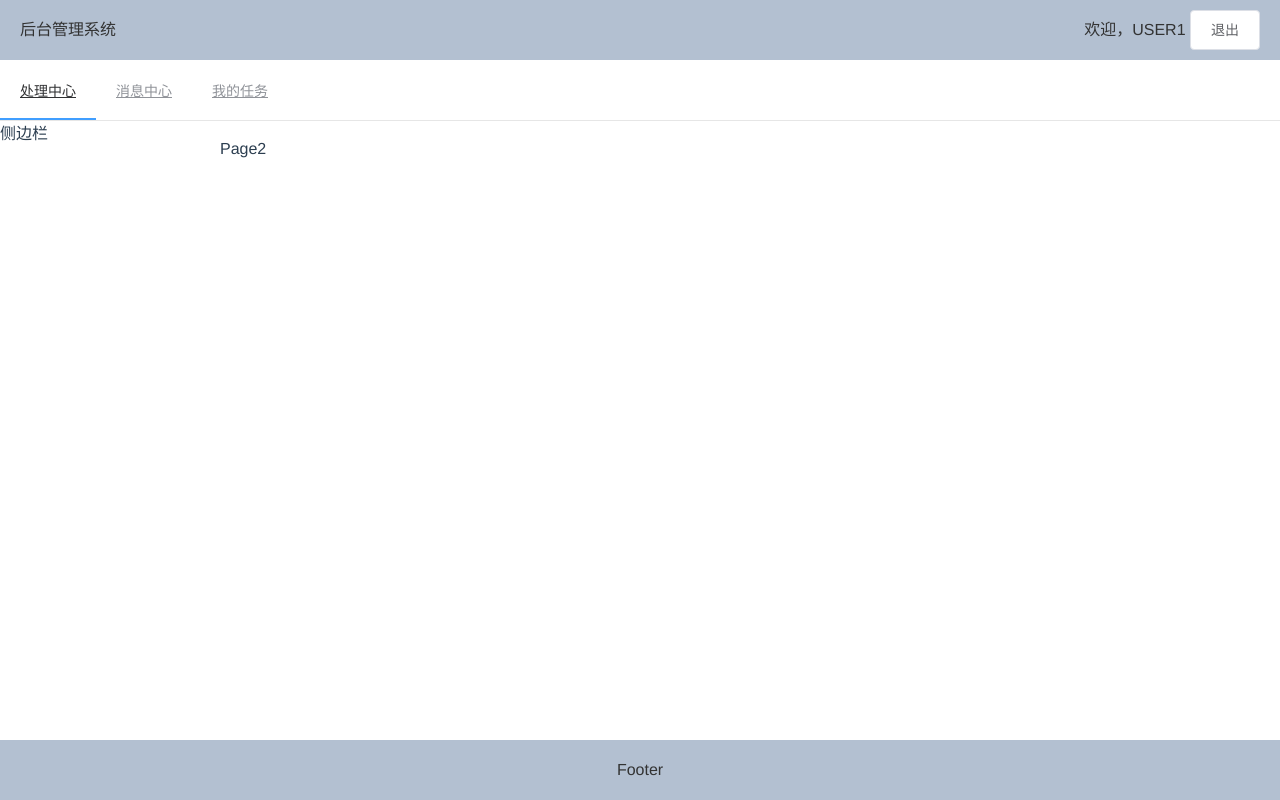
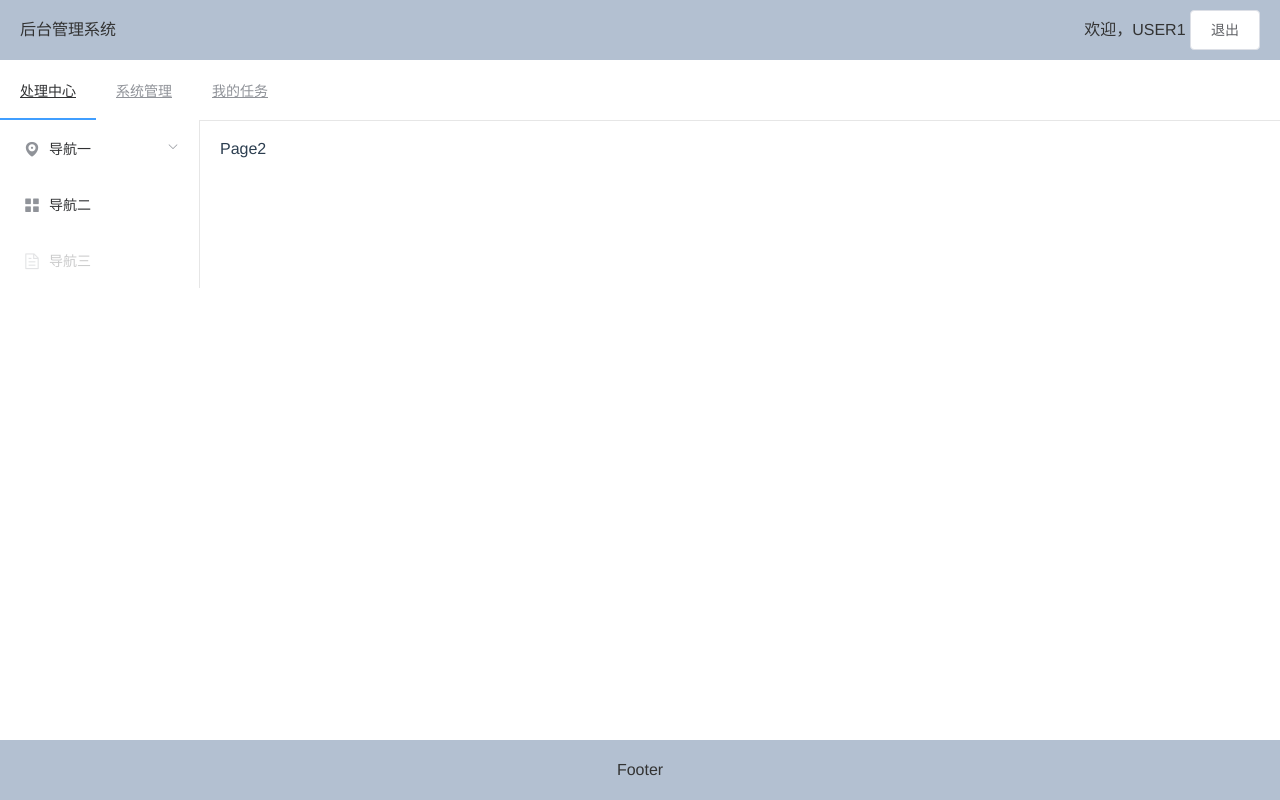
Before and after one commit to Weird-Normal/vue-backend, a Vue app: page /page2 in a window 1280 px wide. Built offline with nearby package versions, Linux system fonts and the light colour scheme.

Commit message:
权限管理页面

```diff
--- /dev/null
+++ b/src/components/aside/Aside1.vue
@@ -0,0 +1,54 @@
+<template>
+  <div class="my-aside">
+    <el-menu default-active="1" @open="handleOpen" @close="handleClose">
+      <el-submenu index="1">
+        <template slot="title">
+          <i class="el-icon-location"></i>
+          <span>导航一</span>
+        </template>
+        <el-menu-item-group>
+          <template slot="title">分组一</template>
+          <el-menu-item index="1-1"><router-link to="/page1/table">表格</router-link></el-menu-item>
+          <el-menu-item index="1-2">选项2</el-menu-item>
+        </el-menu-item-group>
+        <el-menu-item-group title="分组2">
+          <el-menu-item index="1-3">选项3</el-menu-item>
+        </el-menu-item-group>
+        <el-submenu index="1-4">
+          <template slot="title">选项4</template>
+          <el-menu-item index="1-4-1">选项1</el-menu-item>
+        </el-submenu>
+      </el-submenu>
+      <el-menu-item index="2">
+        <i class="el-icon-menu"></i>
+        <span slot="title">导航二</span>
+      </el-menu-item>
+      <el-menu-item index="3" disabled>
+        <i class="el-icon-document"></i>
+        <span slot="title">导航三</span>
+      </el-menu-item>
+    </el-menu>
+  </div>
+</template>
+
+<script>
+export default {
+  name: 'Aside1',
+  data () {
+    return {
+    }
+  },
+  methods: {
+    handleOpen (key, keyPath) {
+      console.log(key, keyPath)
+    },
+    handleClose (key, keyPath) {
+      console.log(key, keyPath)
+    }
+  }
+}
+</script>
+
+<style>
+
+</style>
--- /dev/null
+++ b/src/components/aside/Aside2.vue
@@ -0,0 +1,54 @@
+<template>
+  <div class="my-aside">
+    <el-menu default-active="1" @open="handleOpen" @close="handleClose">
+      <el-submenu index="1">
+        <template slot="title">
+          <i class="el-icon-location"></i>
+          <span>导航一</span>
+        </template>
+        <el-menu-item-group>
+          <template slot="title">分组一</template>
+          <el-menu-item index="1-1"><router-link to="/page2/auth">管理</router-link></el-menu-item>
+          <el-menu-item index="1-2">选项2</el-menu-item>
+        </el-menu-item-group>
+        <el-menu-item-group title="分组2">
+          <el-menu-item index="1-3">选项3</el-menu-item>
+        </el-menu-item-group>
+        <el-submenu index="1-4">
+          <template slot="title">选项4</template>
+          <el-menu-item index="1-4-1">选项1</el-menu-item>
+        </el-submenu>
+      </el-submenu>
+      <el-menu-item index="2">
+        <i class="el-icon-menu"></i>
+        <span slot="title">导航二</span>
+      </el-menu-item>
+      <el-menu-item index="3" disabled>
+        <i class="el-icon-document"></i>
+        <span slot="title">导航三</span>
+      </el-menu-item>
+    </el-menu>
+  </div>
+</template>
+
+<script>
+export default {
+  name: 'Aside2',
+  data () {
+    return {
+    }
+  },
+  methods: {
+    handleOpen (key, keyPath) {
+      console.log(key, keyPath)
+    },
+    handleClose (key, keyPath) {
+      console.log(key, keyPath)
+    }
+  }
+}
+</script>
+
+<style>
+
+</style>
--- a/src/components/public/Menu.vue
+++ b/src/components/public/Menu.vue
@@ -2,7 +2,7 @@
   <el-row>
     <el-menu :default-active="activeIndex" class="el-menu-demo" mode="horizontal" @select="handleSelect">
       <el-menu-item index="1"><router-link to="/page1">处理中心</router-link></el-menu-item>
-      <el-menu-item index="2"><router-link to="/page2">消息中心</router-link></el-menu-item>
+      <el-menu-item index="2"><router-link to="/page2">系统管理</router-link></el-menu-item>
       <el-menu-item index="3"><router-link to="/page3">我的任务</router-link></el-menu-item>
     </el-menu>
   </el-row>
--- a/src/page/Page1.vue
+++ b/src/page/Page1.vue
@@ -2,7 +2,7 @@
   <div >
     <el-container>
       <el-aside width="200px">
-        <Aside></Aside>
+        <Aside1></Aside1>
       </el-aside>
       <el-main>
         <router-view></router-view>
@@ -12,7 +12,7 @@
 </template>
 
 <script>
-import Aside from '@/components/public/Aside'
+import Aside1 from '@/components/aside/Aside1'
 
 export default {
   name: 'Page1',
@@ -21,7 +21,7 @@ export default {
     }
   },
   components: {
-    Aside
+    Aside1
   }
 }
 </script>
--- a/src/page/Page2.vue
+++ b/src/page/Page2.vue
@@ -2,7 +2,9 @@
   <div>
     <el-container>
 
-    <el-aside width="200px">侧边栏</el-aside>
+    <el-aside width="200px">
+      <Aside2></Aside2>
+    </el-aside>
     <el-container>
       <el-main>
         Page2
@@ -13,11 +15,15 @@
 </template>
 
 <script>
+import Aside2 from '@/components/aside/Aside2'
 export default {
   name: 'Page2',
   data () {
     return {
     }
+  },
+  components: {
+    Aside2
   }
 }
 </script>
--- a/src/router/index.js
+++ b/src/router/index.js
@@ -6,6 +6,7 @@ import Page1 from '@/page/Page1'
 import Page2 from '@/page/Page2'
 import Page3 from '@/page/Page3'
 import Table from '@/page/Page1/table'
+import Auth from '@/page/Page2/auth'
 Vue.use(Router)
 
 export default new Router({
@@ -31,7 +32,14 @@ export default new Router({
         {
           path: '/page2',
           name: 'Page2',
-          component: Page2
+          component: Page2,
+          children: [
+            {
+              path: '/page2/auth',
+              name: '权限管理',
+              component: Auth
+            }
+          ]
         },
         {
           path: '/page3',
```
Also changed, not shown: src/page/Page2/auth.vue (added).
